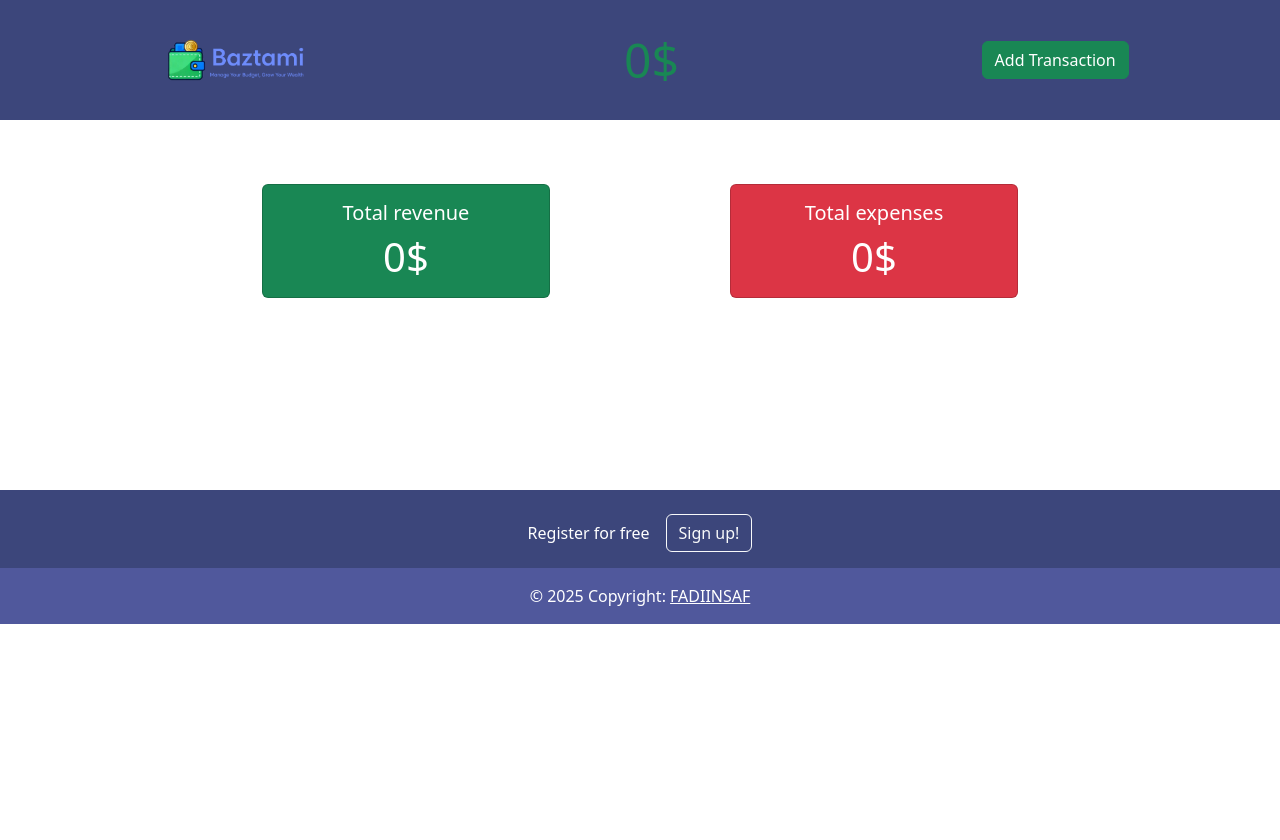
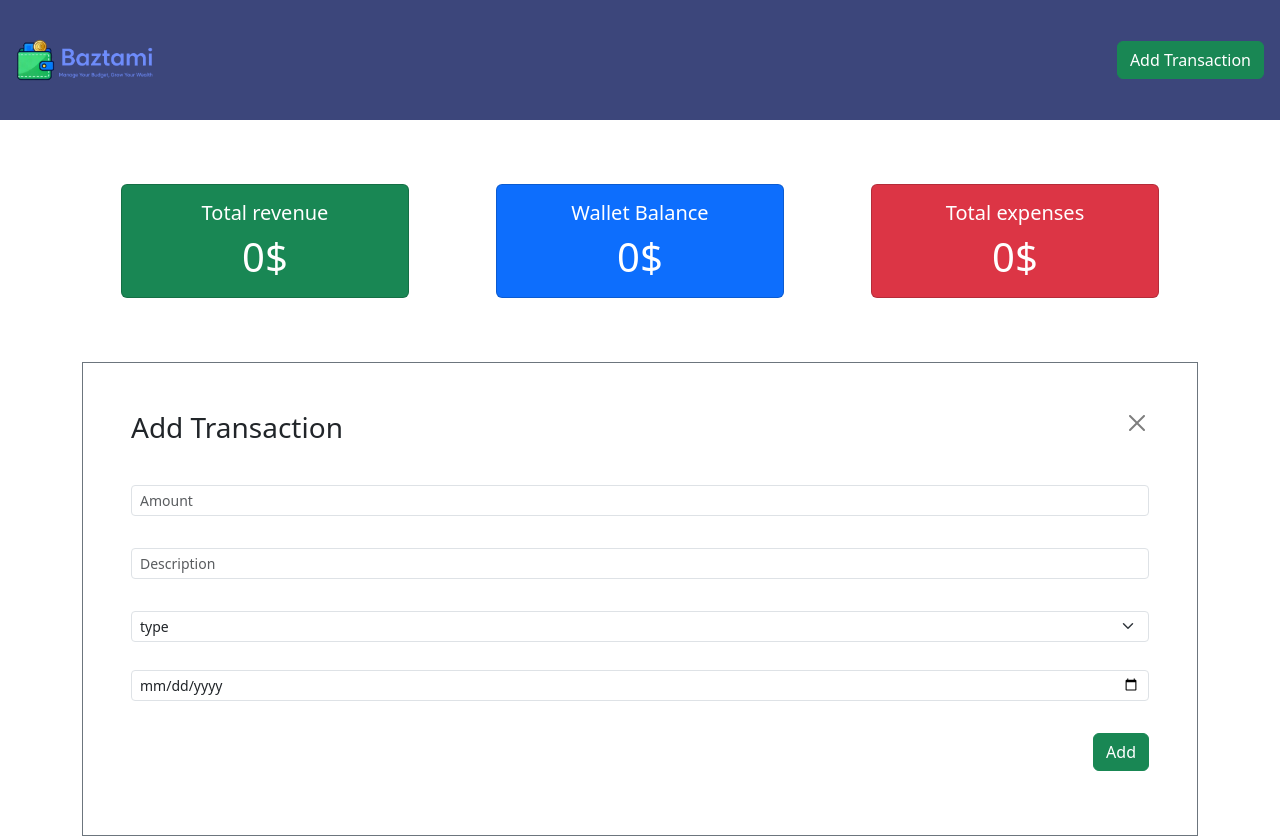
Before and after one commit to fadiinsaf/BZTAMI, a plain HTML site: page index.html in a window 1280 px wide. Shown: the top 840 px of the page. Before the commit the page ends 800 px from the top, so only its background shows below. Drawn offline with nearby package versions, Linux system fonts and the light colour scheme.

Commit message:
Add transiction form

```diff
--- a/index.html
+++ b/index.html
@@ -5,6 +5,9 @@
     <meta charset="UTF-8">
     <meta name="viewport" content="width=device-width, initial-scale=1.0">
     <title>Bztami</title>
+    <link rel="stylesheet" href="style.css">
+    <script src="script.js"></script>
+
     <link rel="icon" type="image/x-icon" href="images/logo.png">
     <link href="https://cdn.jsdelivr.net/npm/bootstrap@5.3.8/dist/css/bootstrap.min.css" rel="stylesheet"
         integrity="sha384-sRIl4kxILFvY47J16cr9ZwB07vP4J8+LH7qKQnuqkuIAvNWLzeN8tE5YBujZqJLB" crossorigin="anonymous">
@@ -18,17 +21,18 @@
 
     <!-- Header -->
     <header>
-        <div class="d-flex justify-content-around align-items-center" style=" margin-bottom: 4em; height: 15vh; background-color: #3C467B;">
+
+        <div class="d-flex justify-content-between align-items-center"
+            style=" margin-bottom: 4em; height: 15vh; background-color: #3C467B;">
 
             <div>
                 <img src="images/walletlogo.png" alt="Logo" width="170">
             </div>
 
-            <div id="wallet-balance" class="text-success display-5">0$</div>
-
-            <div class="buttonlogin ">
+            <div class="button" style="margin-right: 1em;">
                 <button type="button" class="btn btn-success">Add Transaction</button>
             </div>
+
         </div>
 
     </header>
@@ -36,12 +40,21 @@
 
     <div class="container">
 
-        <div class="allcards d-flex justify-content-evenly align-items-center">
+        <div class="allcards d-flex flex-wrap gap-5 justify-content-evenly align-items-center"
+            style="margin-bottom: 4em;">
 
             <div class="card bg-success" style="width: 18rem;">
                 <div class="card-body">
                     <h5 class="card-title text-center text-white">Total revenue</h5>
                     <div id="total-revenue" class="display-6 text-center text-white">0$</div>
+                </div>
+            </div>
+
+
+            <div class="card bg-primary" style="width: 18rem;">
+                <div class="card-body">
+                    <h5 class="card-title text-center text-white">Wallet Balance</h5>
+                    <div id="total-expenses" class="display-6 text-center text-white">0$</div>
                 </div>
             </div>
 
@@ -52,7 +65,49 @@
                 </div>
             </div>
 
+
         </div>
+
+        <form class="addtransiction border border-secondary p-5">
+
+            <div class="d-flex justify-content-between" style="margin-bottom: 2em;">
+                <h3>Add Transaction</h3>
+                <button type="button" class="btn-close" aria-label="Close"></button>
+            </div>
+
+            <div style="margin-bottom: 2em;">
+                <input class="form-control form-control-sm" type="number" placeholder="Amount"
+                    aria-label=".form-control-sm example" min="0" max="100000" required>
+            </div>
+
+            <div style="margin-bottom: 2em;">
+                <input class="form-control form-control-sm" type="text" placeholder="Description"
+                    aria-label=".form-control-sm example" required>
+            </div>
+
+            <div>
+
+                <select class="form-select form-select-sm" required aria-label="Small select example" style="margin-bottom: 2em;">
+                    <option disabled selected hidden>type</option>
+                    <option value="income">income</option>
+                    <option value="expense">expense</option>
+                </select>
+
+            </div>
+
+            <div style="margin-bottom: 2em;">
+                <input class="form-control form-control-sm" type="date" placeholder="Date"
+                    aria-label=".form-control-sm example" required>
+            </div>
+
+
+            <div class="col-auto d-flex justify-content-end">
+                <button type="submit" class="btn btn-success mb-3">Add</button>
+            </div>
+
+        </form>
+
+
 
     </div>
 
```
